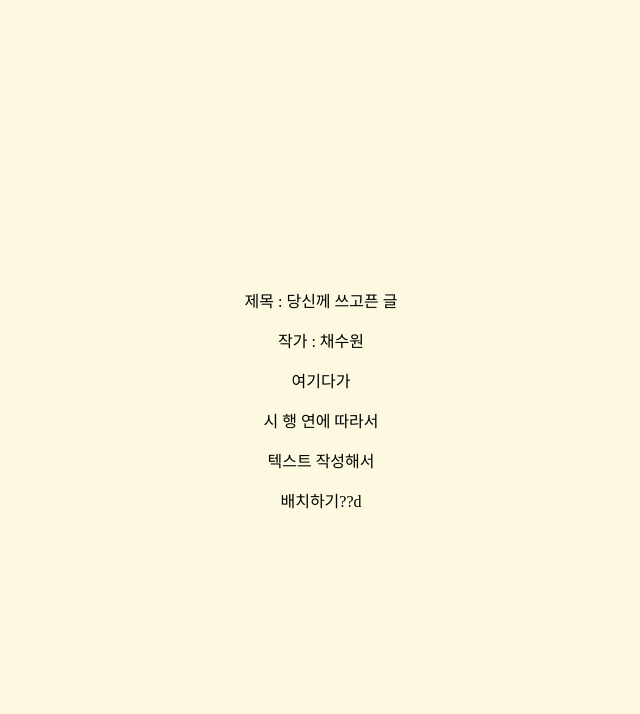
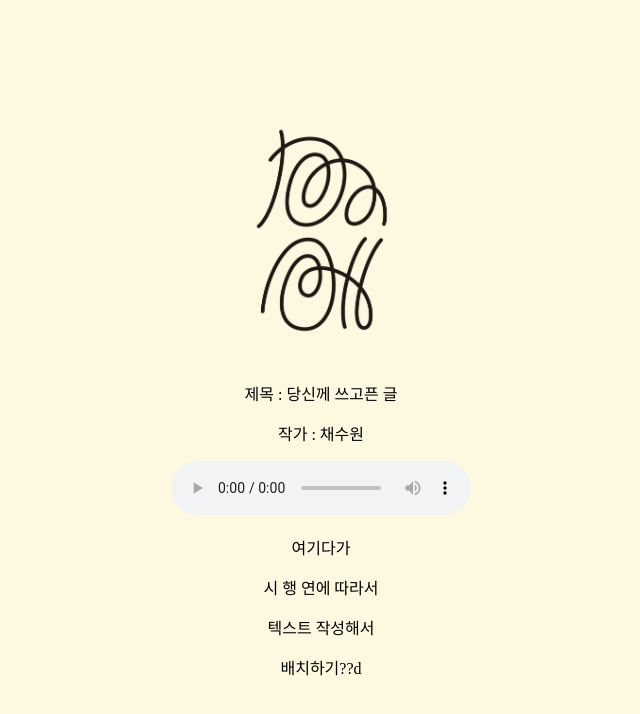
Before and after one commit to KyubinHwang/Da_ALL, a React (Create React App) app: page / in a window 1280 px wide. Shown: the top 714 px of the page, without its empty margins (319-959 px from the left). Built offline with nearby package versions, Linux system fonts and the light colour scheme.

Commit message:
HashRouter 수정

```diff
--- a/src/audio.js
+++ b/src/audio.js
@@ -8,14 +8,14 @@ function Audio() {
   return (
     <div className={styled.screen}>
         <div>
-            {/* <img className={styled.logo} src={logo}/> */}
+            <img className={styled.logo} src={logo}/>
             <p>제목 : 당신께 쓰고픈 글</p>
             <p>작가 : 채수원</p>
-            {/* <ReactAudioPlayer
+            <ReactAudioPlayer
                 src={sound}
                 autoPlay
                 controls
-            /> */}
+            />
             <div>
                 <p>여기다가</p>
                 <p>시 행 연에 따라서</p>
```
